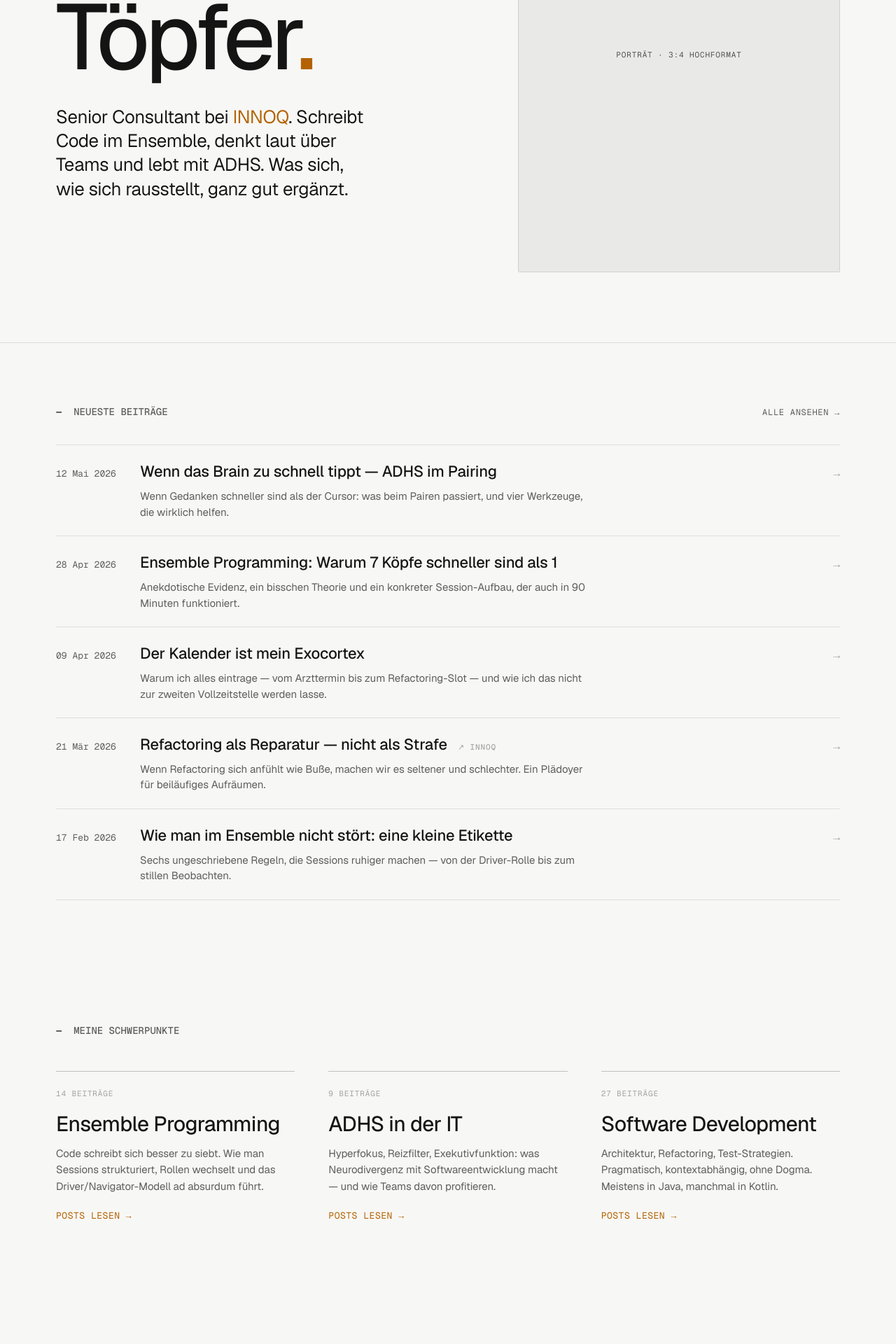
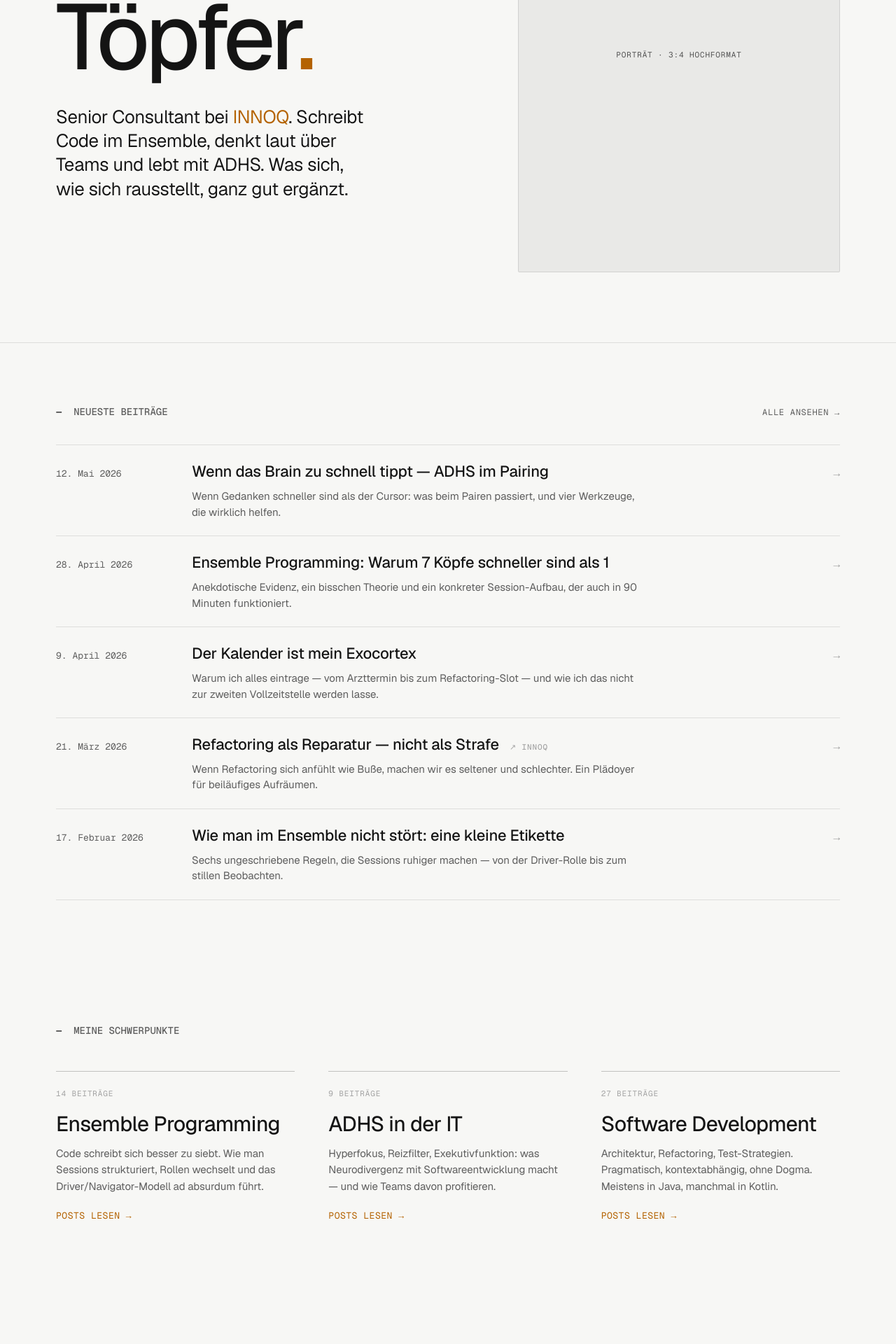
Before and after one commit to hollesse/joshuatoepfer.de, a Jekyll site: the page built from index.html, in a window 1280 px wide. Shown: the part 452-2372 px from the top of the page at 70% size. Built offline with Jekyll 4.4.1, drawn with Linux system fonts in a browser that asks for light colours.

Commit message:
update(website): switch home/related post rows to full German date
Design handoff now uses fmtFullDate (e.g. "12. Mai 2026") instead of
the abbreviated form. Widen .row's date column from 96px to 170px and
nowrap the date so long month names like September don't wrap.

Co-Authored-By: Claude Opus 4.7 (1M context) <noreply@anthropic.com>

```diff
--- a/_includes/post-card.html
+++ b/_includes/post-card.html
@@ -6,15 +6,15 @@ Params:
 {%- endcomment -%}
 {%- assign post = include.post -%}
 {%- assign style = include.style | default: "compact" -%}
-{%- assign months = "Jan,Feb,Mär,Apr,Mai,Jun,Jul,Aug,Sep,Okt,Nov,Dez" | split: "," -%}
+{%- assign months_full = "Januar,Februar,März,April,Mai,Juni,Juli,August,September,Oktober,November,Dezember" | split: "," -%}
 {%- assign m_idx = post.date | date: "%-m" | plus: -1 -%}
-{%- assign day = post.date | date: "%d" -%}
-{%- assign year = post.date | date: "%Y" -%}
-{%- assign short_date = day | append: " " | append: months[m_idx] | append: " " | append: year -%}
+{%- assign d_part = post.date | date: "%-d." -%}
+{%- assign y_part = post.date | date: "%Y" -%}
+{%- assign full_date = d_part | append: " " | append: months_full[m_idx] | append: " " | append: y_part -%}
 
 {%- if style == "related" -%}
   <a href="{{ post.url | relative_url }}" class="related-post-row">
-    <div class="date mono">{{ short_date }}</div>
+    <div class="date mono">{{ full_date }}</div>
     <div>
       <div class="title">{{ post.title }}</div>
       {% if post.subtitle or post.excerpt %}
@@ -25,7 +25,7 @@ Params:
   </a>
 {%- else -%}
   <a href="{{ post.url | relative_url }}" class="row">
-    <div class="date mono">{{ short_date }}</div>
+    <div class="date mono">{{ full_date }}</div>
     <div>
       <div class="title">
         {{ post.title }}
--- a/_sass/_posts.scss
+++ b/_sass/_posts.scss
@@ -3,10 +3,10 @@
 // Compact post-row list (used on home + 'related posts' sections) and talk row.
 // =============================================================================
 
-// Compact home-style post row: date 96px | title/excerpt | arrow
+// Compact home-style post row: date 170px | title/excerpt | arrow
 .jt .row {
   display: grid;
-  grid-template-columns: 96px 1fr auto;
+  grid-template-columns: 170px 1fr auto;
   gap: 24px;
   padding: 22px 0;
   border-top: 1px solid var(--rule);
@@ -19,6 +19,7 @@
   color: var(--fg-dim);
   font-size: 13px;
   font-family: "Geist Mono", monospace;
+  white-space: nowrap;
 }
 .jt .row .arrow {
   color: var(--fg-faint);
--- a/design_handoff_jekyll/homepage-v1-v2.jsx
+++ b/design_handoff_jekyll/homepage-v1-v2.jsx
@@ -182,7 +182,7 @@ function PostsList({ items = POSTS.slice(0, 5), withArrows = true }) {
     <div>
       {items.map((p) =>
       <a key={p.title} href={p.href} className="row">
-          <div className="date mono">{fmtDate(p.date)}</div>
+          <div className="date mono">{fmtFullDate(p.date)}</div>
           <div>
             <div className="title">
               {p.title}
--- a/design_handoff_jekyll/styles.css
+++ b/design_handoff_jekyll/styles.css
@@ -125,14 +125,14 @@ body.jt-fade-ready .jt [data-fade]:not(.in) {
 /* Cells / rows */
 .jt .row {
   display: grid;
-  grid-template-columns: 96px 1fr auto;
+  grid-template-columns: 170px 1fr auto;
   gap: 24px;
   padding: 22px 0;
   border-top: 1px solid var(--rule);
   align-items: baseline;
 }
 .jt .row:last-child { border-bottom: 1px solid var(--rule); }
-.jt .row .date { color: var(--fg-dim); font-size: 13px; }
+.jt .row .date { color: var(--fg-dim); font-size: 13px; white-space: nowrap; }
 .jt .row .arrow { color: var(--fg-faint); font-family: "Geist Mono", monospace; }
 .jt .row:hover .arrow { color: var(--accent); }
 .jt .row .title { font-size: 22px; font-weight: 480; letter-spacing: -0.01em; }
```
